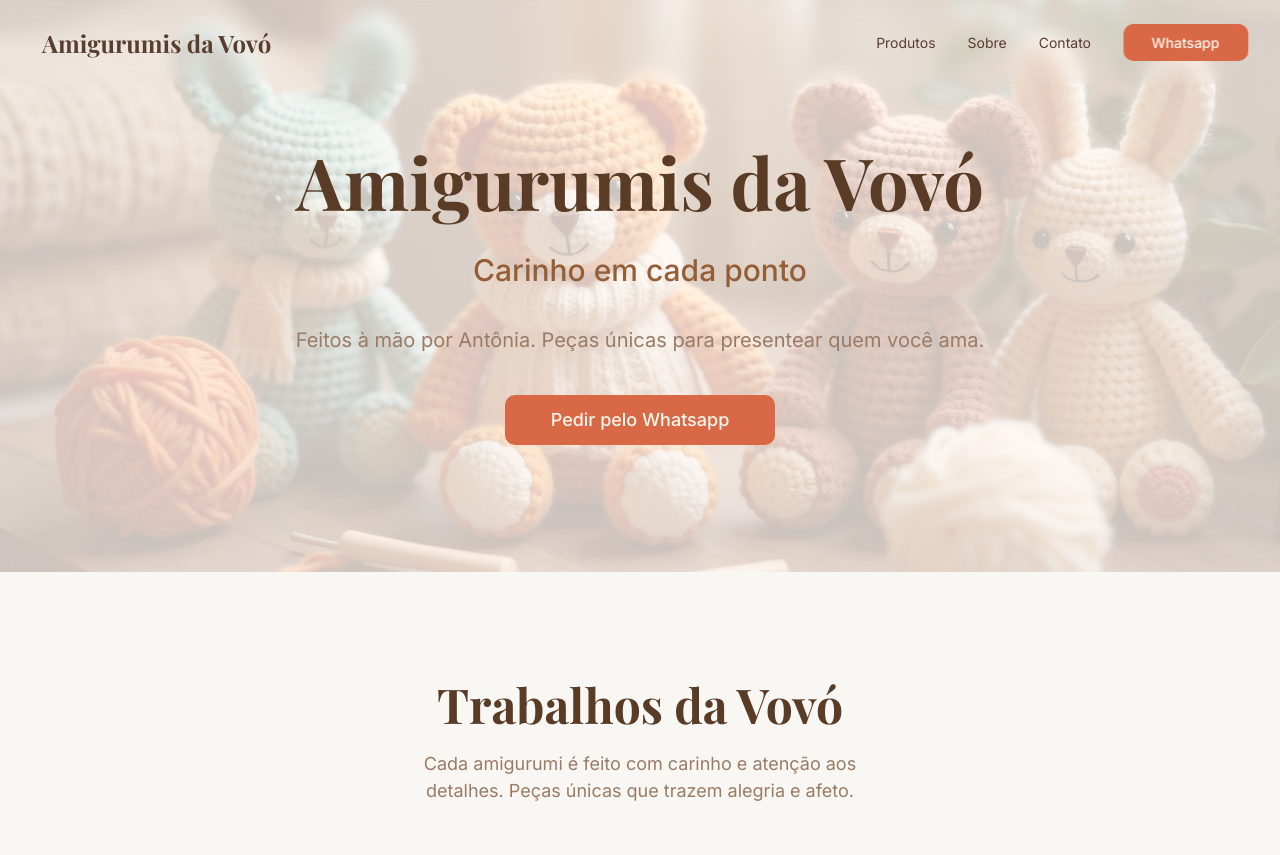
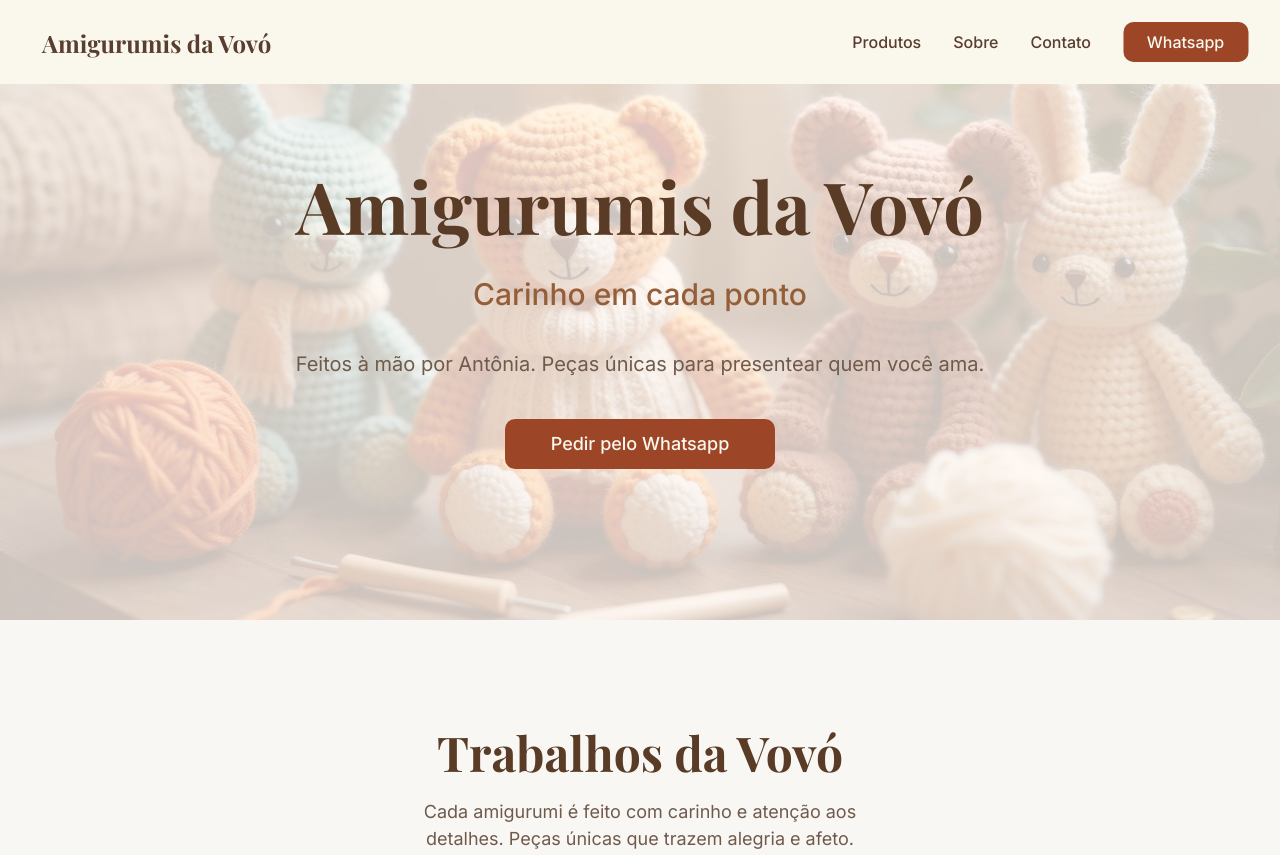
Before and after one commit to grazielle-marttdev/amigurumis-vovo, a plain HTML site: page index.html in a window 1280 px wide. Shown: the top 855 px of the page. Drawn offline with nearby package versions, Linux system fonts and the light colour scheme; a web font is replaced by a local one.

Commit message:
style: Ajusta contraste e refinamentos visuais

```diff
--- a/css/base.css
+++ b/css/base.css
@@ -1,5 +1,7 @@
 html {
     scroll-behavior: smooth;
+    scrollbar-width: thin;
+    scrollbar-color: var(--accent) var(--warm-cream);
 }
 
 body {
--- a/css/components/header.css
+++ b/css/components/header.css
@@ -69,6 +69,8 @@
 
 .nav-container ul li .nav-link {
     display: block;
+    font-size: 1rem;
+    font-weight: 500;
     text-align: left;
     padding: 0.5rem 1rem;
     border-radius: 12px;
@@ -87,7 +89,7 @@
 }
 
 .btn.header {
-    font-size: 14px;
+    font-size: 1rem;
     width: 86%;
 }
 
@@ -118,10 +120,8 @@
         flex-direction: row;
         justify-content: space-between;
         align-items: center;
-        background-color: transparent;
         box-shadow: none;
         padding-top: 0.5rem;
-        backdrop-filter: blur(8px);
     }
 
     .nav-container {
--- a/css/components/hero.css
+++ b/css/components/hero.css
@@ -5,7 +5,7 @@
     display: flex;
     justify-content: center;
     align-items: center;
-    height: 572px;
+    height: 620px;
 }
 
 .bg-transparent {
--- a/css/components/products.css
+++ b/css/components/products.css
@@ -104,7 +104,9 @@
         width: 500px;
         margin-bottom: 3.75rem;
     }
+}
 
+@media (min-width: 992px) {
     .work-gallery {
         grid-template-columns: repeat(3, 1fr);
     }
--- a/css/variables.css
+++ b/css/variables.css
@@ -4,13 +4,13 @@
     /* Cores Principais */
     --background: #F9F7F3;
     --foreground: #593D2E;
-    --primary: #D86846;
+    --primary: #9C4527;
     --accent: #945E38;
-    --muted-clay: #997B66;
+    --muted-clay: #6F5A4C;
 
     /* Cores customizadas */
     --warm-cream: #FAF7ED;
-    --soft-terracota: #D97252;
+    --soft-terracota: #AA5C3E;
     --deep-moss: #4E7335;
     --cozy-brown: #593B26;
     --border-color: #E2DCCF;
```
